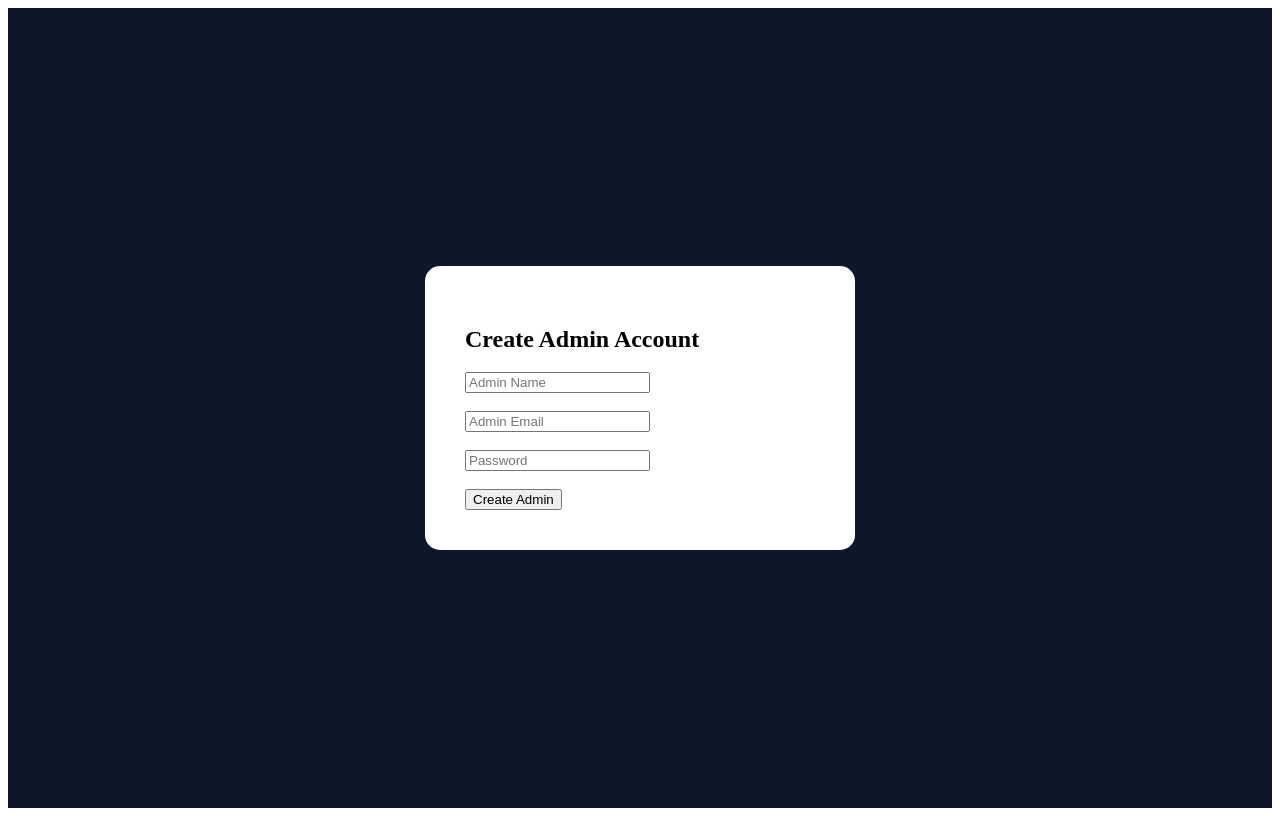
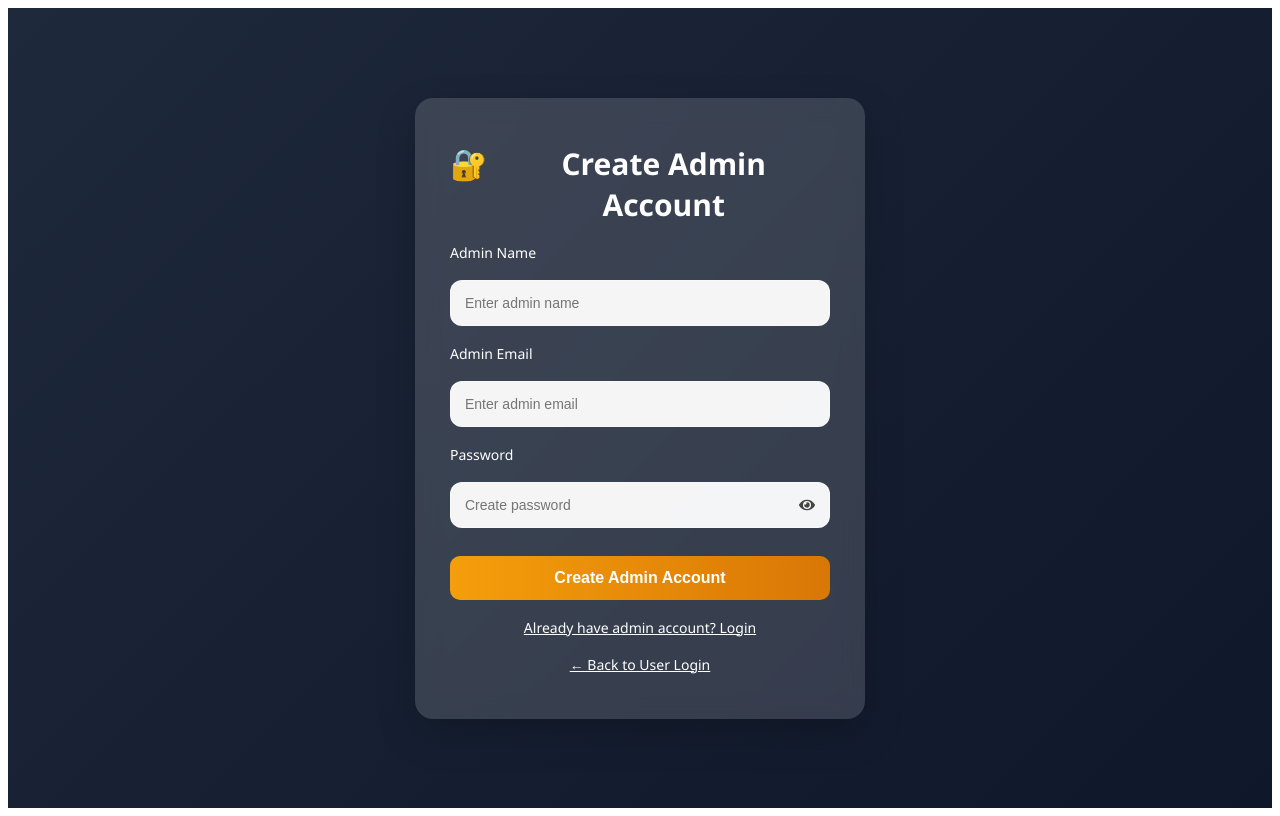
Before and after one commit to allamakhila/Rideshare, a React (Create React App) app in the folder frontend/: page /admin/register in a window 1280 px wide. Built offline with nearby package versions, Linux system fonts and the light colour scheme.

Commit message:
Add admin registration flow

```diff
--- a/frontend/src/pages/AdminRegister.js
+++ b/frontend/src/pages/AdminRegister.js
@@ -1,33 +1,31 @@
 import React, { useState } from "react";
 import { useNavigate } from "react-router-dom";
 import API from "../services/api";
+import { FaEye, FaEyeSlash } from "react-icons/fa";
 
 function AdminRegister() {
 
   const navigate = useNavigate();
 
-  const [formData,setFormData] = useState({
-    name:"",
-    email:"",
-    password:""
-  });
-
-  const handleChange=(e)=>{
-    setFormData({
-      ...formData,
-      [e.target.name]:e.target.value
-    });
-  };
+  const [name,setName] = useState("");
+  const [email,setEmail] = useState("");
+  const [password,setPassword] = useState("");
+  const [showPassword,setShowPassword] = useState(false);
+  const [error,setError] = useState("");
 
 
-  const handleRegister=async()=>{
+
+  const handleRegister = async(e)=>{
+
+    e.preventDefault();
+    setError("");
 
     try{
 
       await API.post("/auth/register",{
-        name:formData.name,
-        email:formData.email,
-        password:formData.password,
+        name,
+        email,
+        password,
         role:"ADMIN"
       });
 
@@ -37,78 +35,231 @@ function AdminRegister() {
       navigate("/admin/login");
 
 
-    }catch(error){
+    }catch(err){
 
-      console.log(error);
-      alert("Admin Registration Failed");
+      console.log(err);
+      setError("Admin registration failed");
 
     }
 
   };
 
 
-return(
 
-<div style={{
+const styles={
+
+container:{
 height:"100vh",
 display:"flex",
 justifyContent:"center",
 alignItems:"center",
-background:"#0f172a"
-}}>
+background:"linear-gradient(135deg,#1e293b,#0f172a)",
+fontFamily:"Segoe UI, sans-serif"
+},
 
 
-<div style={{
-background:"white",
-padding:"40px",
-borderRadius:"15px",
-width:"350px"
-}}>
+card:{
+background:"rgba(255,255,255,0.15)",
+backdropFilter:"blur(12px)",
+padding:"45px 35px",
+borderRadius:"18px",
+width:"380px",
+boxShadow:"0 15px 40px rgba(0,0,0,0.2)",
+display:"flex",
+flexDirection:"column",
+gap:"18px"
+},
 
 
-<h2>Create Admin Account</h2>
+title:{
+fontSize:"30px",
+fontWeight:"600",
+textAlign:"center",
+color:"white",
+display:"flex",
+justifyContent:"center",
+gap:"10px"
+},
 
 
+label:{
+fontSize:"14px",
+color:"white",
+fontWeight:"500"
+},
+
+
+input:{
+width:"100%",
+padding:"14px",
+borderRadius:"12px",
+border:"1px solid rgba(255,255,255,0.4)",
+outline:"none",
+fontSize:"14px",
+background:"rgba(255,255,255,0.95)",
+boxSizing:"border-box"
+},
+
+
+inputWrapper:{
+position:"relative"
+},
+
+
+eye:{
+position:"absolute",
+right:"15px",
+top:"14px",
+cursor:"pointer",
+color:"#444"
+},
+
+
+button:{
+marginTop:"10px",
+padding:"13px",
+borderRadius:"10px",
+border:"none",
+background:"linear-gradient(90deg,#f59e0b,#d97706)",
+color:"white",
+fontSize:"16px",
+fontWeight:"600",
+cursor:"pointer"
+},
+
+
+link:{
+textAlign:"center",
+color:"white",
+cursor:"pointer",
+textDecoration:"underline",
+fontSize:"14px"
+},
+
+
+error:{
+color:"#fee2e2",
+background:"rgba(239,68,68,.3)",
+padding:"10px",
+borderRadius:"8px",
+textAlign:"center"
+}
+
+};
+
+
+
+return(
+
+<div style={styles.container}>
+
+
+<form style={styles.card} onSubmit={handleRegister}>
+
+
+<div style={styles.title}>
+<span>🔐</span>
+Create Admin Account
+</div>
+
+
+{error &&
+<div style={styles.error}>
+{error}
+</div>
+}
+
+
+
+<label style={styles.label}>
+Admin Name
+</label>
+
 <input
-placeholder="Admin Name"
-name="name"
-value={formData.name}
-onChange={handleChange}
+style={styles.input}
+placeholder="Enter admin name"
+value={name}
+onChange={(e)=>setName(e.target.value)}
+required
 />
 
 
-<br/><br/>
 
+<label style={styles.label}>
+Admin Email
+</label>
 
 <input
-placeholder="Admin Email"
-name="email"
-value={formData.email}
-onChange={handleChange}
+type="email"
+style={styles.input}
+placeholder="Enter admin email"
+value={email}
+onChange={(e)=>setEmail(e.target.value)}
+required
 />
 
 
-<br/><br/>
+
+<label style={styles.label}>
+Password
+</label>
 
 
+<div style={styles.inputWrapper}>
+
 <input
-placeholder="Password"
-type="password"
-name="password"
-value={formData.password}
-onChange={handleChange}
+type={showPassword?"text":"password"}
+style={styles.input}
+placeholder="Create password"
+value={password}
+onChange={(e)=>setPassword(e.target.value)}
+required
 />
 
 
-<br/><br/>
+<span
+style={styles.eye}
+onClick={()=>setShowPassword(!showPassword)}
+>
+
+{
+showPassword?
+<FaEyeSlash/>:
+<FaEye/>
+}
+
+</span>
 
 
-<button onClick={handleRegister}>
-Create Admin
+</div>
+
+
+
+<button style={styles.button}>
+Create Admin Account
 </button>
 
 
+
+<div
+style={styles.link}
+onClick={()=>navigate("/admin/login")}
+>
+Already have admin account? Login
 </div>
+
+
+
+<div
+style={styles.link}
+onClick={()=>navigate("/")}
+>
+← Back to User Login
+</div>
+
+
+</form>
+
 
 </div>
 
@@ -116,5 +267,4 @@ Create Admin
 
 }
 
-
 export default AdminRegister;
```
